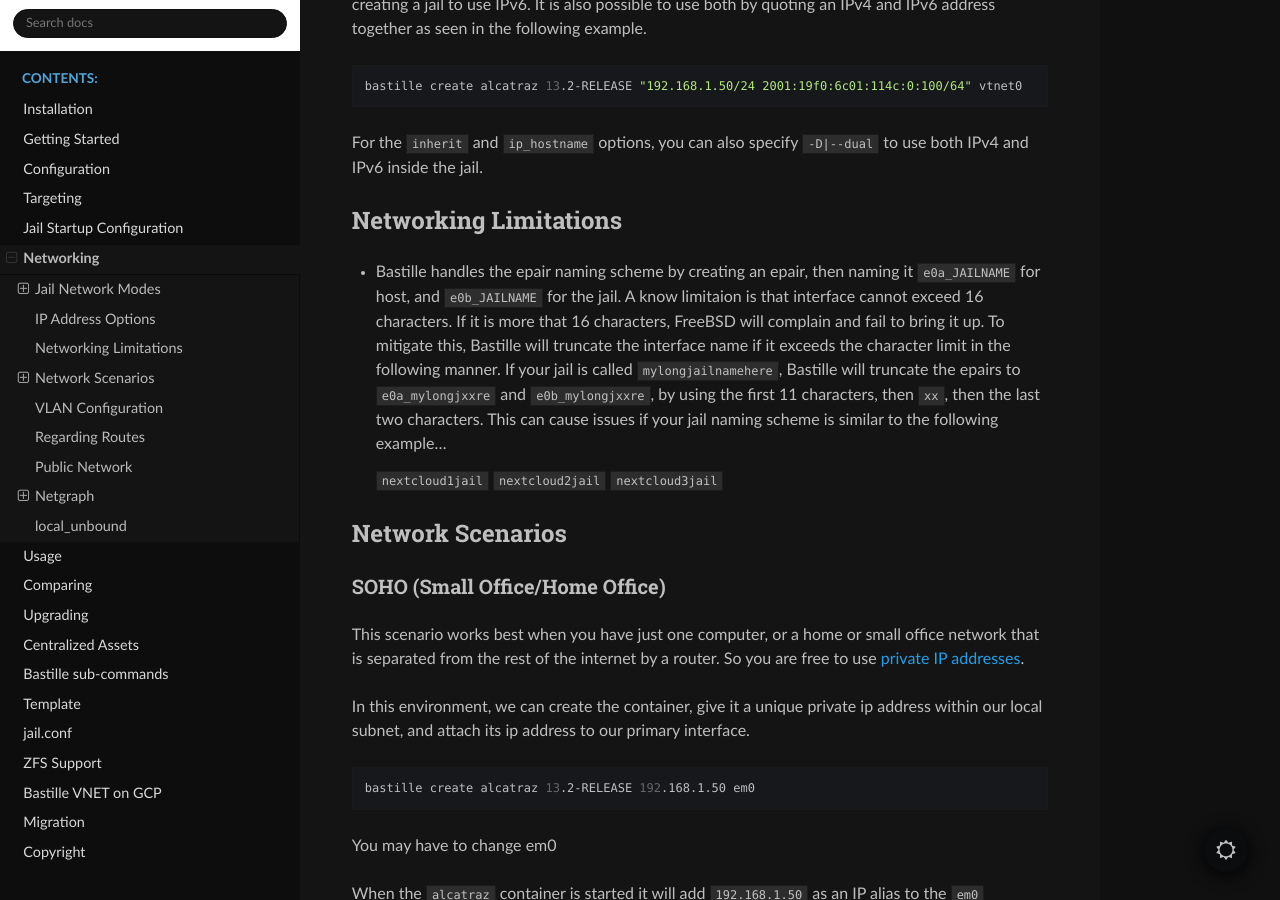
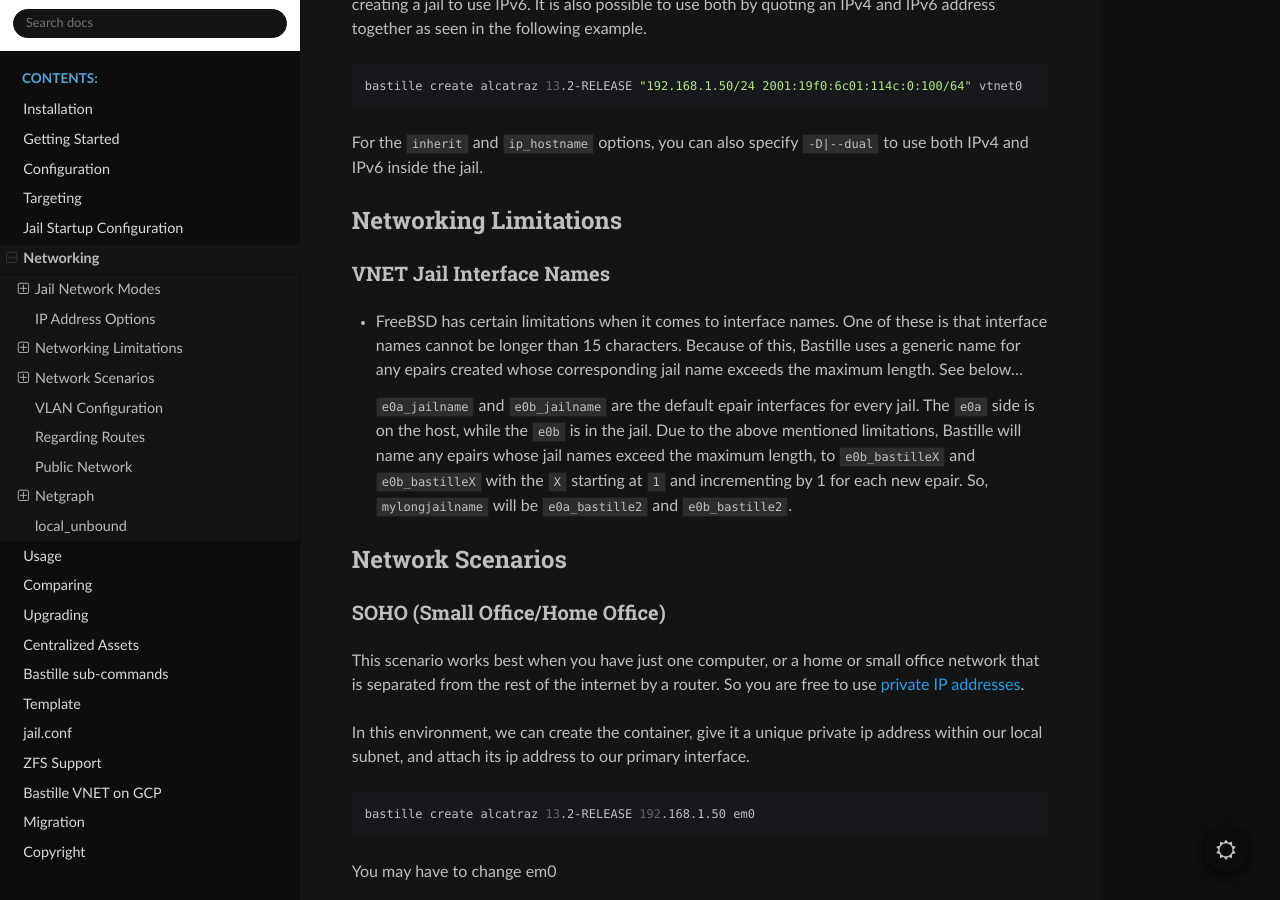
Before and after one commit to BastilleBSD/bastille, a Sphinx documentation site: the page built from docs/chapters/networking.rst, in a window 1280 px wide and 900 px high, scrolled down 2465 px. Built offline with Sphinx 7.4.7 and the Read the Docs theme 3.1.0, drawn with Linux system fonts in a browser that asks for light colours.

Commit message:
docs: network: update limitations

```diff
--- a/docs/chapters/networking.rst
+++ b/docs/chapters/networking.rst
@@ -145,19 +145,20 @@ For the ``inherit`` and ``ip_hostname`` options, you can also specify
 Networking Limitations
 ----------------------
 
-* Bastille handles the epair naming scheme by creating an epair, then naming it
-  ``e0a_JAILNAME`` for host, and ``e0b_JAILNAME`` for the jail. A know limitaion
-  is that interface cannot exceed 16 characters. If it is more that 16 characters,
-  FreeBSD will complain and fail to bring it up. To mitigate this, Bastille will
-  truncate the interface name if it exceeds the character limit in the following
-  manner.
-  If your jail is called ``mylongjailnamehere``, Bastille will truncate the
-  epairs to ``e0a_mylongjxxre`` and ``e0b_mylongjxxre``, by using the first 11
-  characters, then ``xx``, then the last two characters.
-  This can cause issues if your jail naming scheme is similar to the following
-  example...
+VNET Jail Interface Names
+^^^^^^^^^^^^^^^^^^^^^^^^^
 
-  ``nextcloud1jail`` ``nextcloud2jail`` ``nextcloud3jail``
+* FreeBSD has certain limitations when it comes to interface names. One
+  of these is that interface names cannot be longer than 15 characters.
+  Because of this, Bastille uses a generic name for any epairs created
+  whose corresponding jail name exceeds the maximum length. See below...
+
+  ``e0a_jailname`` and ``e0b_jailname`` are the default epair interfaces for every
+  jail. The ``e0a`` side is on the host, while the ``e0b`` is in the jail. Due
+  to the above mentioned limitations, Bastille will name any epairs whose
+  jail names exceed the maximum length, to ``e0b_bastilleX`` and ``e0b_bastilleX``
+  with the ``X`` starting at ``1`` and incrementing by 1 for each new epair.
+  So, ``mylongjailname`` will be ``e0a_bastille2`` and ``e0b_bastille2``.
 
 Network Scenarios
 -----------------
```
